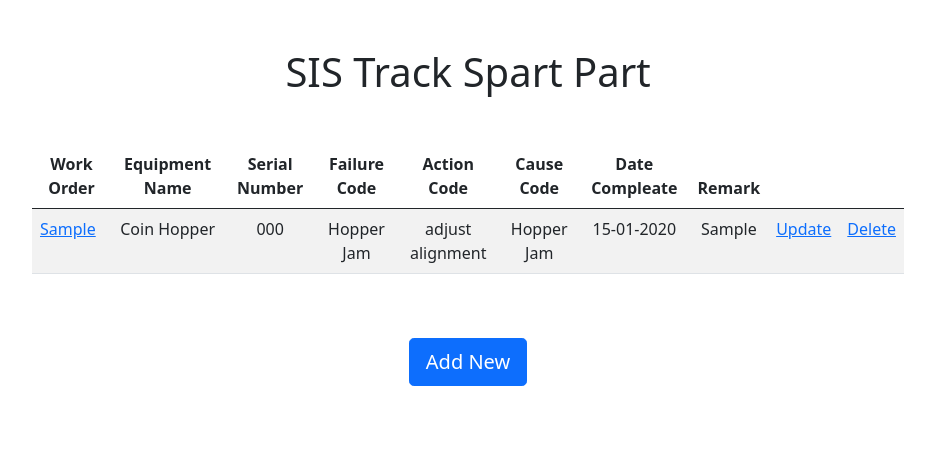
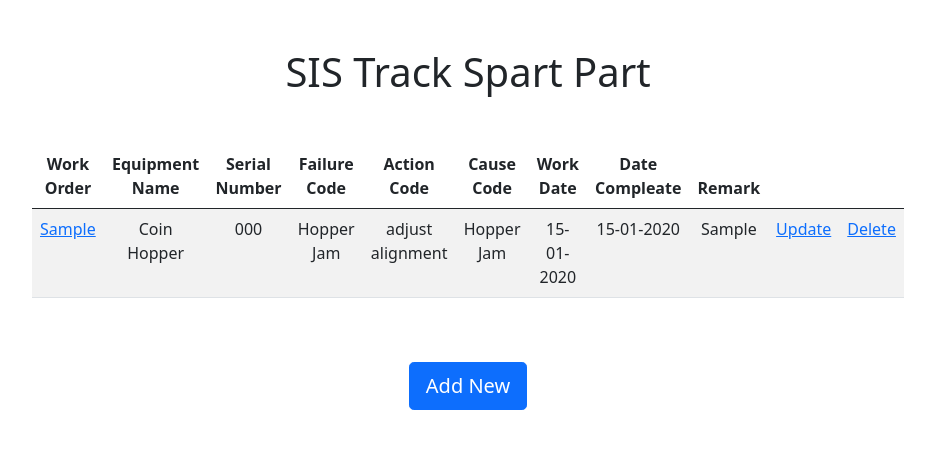
Before and after one commit to wiratR/sis-stock-managements, a Django app: page / in a window 1280 px wide. Shown: the part 56-505 px from the top of the page, without its empty margins (172-1107 px from the left). Run offline with Django 4.2, Linux system fonts and the light colour scheme; data comes from the database, SQL or seed files in the repository; tables that the repository leaves empty hold one stand-in row (values such as "Sample post"); some libraries are stand-ins or nearby versions.

Commit message:
add 'work date' in Track

```diff
--- a/tracks/models.py
+++ b/tracks/models.py
@@ -48,6 +48,7 @@ class Track(models.Model):
     failureCode   = models.ForeignKey(FailureCode, on_delete=models.SET_NULL, null=True)
     actionCode    = models.ForeignKey(ActionCode, on_delete=models.SET_NULL, null=True)
     causeCode     = models.ForeignKey(CauseCode, on_delete=models.SET_NULL, null=True)
+    workDate      = models.DateField(_('Work Date'), null=True)
     compleateDate = models.DateField(_('Compleate Date'), null=True)
     remark        = models.CharField(_('Remark'), max_length=125, null=True, blank=True)
 
--- a/tracks/templates/tracks/track_detail.html
+++ b/tracks/templates/tracks/track_detail.html
@@ -18,6 +18,8 @@
                     <tr>
                         <td>{{label | upper}}</td>
                         {%if label == 'Compleate Date' %}
+                            <td>{{value | date:'d-m-Y'}}</td>
+                        {%elif label == 'Work Date' %}
                             <td>{{value | date:'d-m-Y'}}</td>
                         {%elif label == 'Remark'%}
                             {% if value == None %}
--- a/tracks/templates/tracks/track_form.html
+++ b/tracks/templates/tracks/track_form.html
@@ -42,6 +42,9 @@
                 </div>
                 <div class="form-group col-6">
                     {{ form.causeCode|as_crispy_field }}
+                </div>
+                <div class="form-group col-6">
+                    {{ form.workDate|as_crispy_field }}
                 </div>
                 <div class="form-group col-6">
                     {{ form.compleateDate|as_crispy_field }}
--- a/tracks/templates/tracks/track_list.html
+++ b/tracks/templates/tracks/track_list.html
@@ -20,6 +20,7 @@
                 <th class="text-center" scope="col">Failure Code</th>
                 <th class="text-center" scope="col">Action Code</th>
                 <th class="text-center" scope="col">Cause Code</th>
+                <th class="text-center" scope="col">Work Date</th>
                 <th class="text-center" scope="col">Date Compleate</th>
                 <th class="text-center" scope="col">Remark</th>
                 <th></th>
@@ -36,6 +37,7 @@
                 <td class="text-center">{{track.failureCode}}</td>
                 <td class="text-center">{{track.actionCode}}</td>
                 <td class="text-center">{{track.causeCode}}</td>
+                <td class="text-center">{{ track.workDate | date:'d-m-Y' }}</td>
                 <td class="text-center">{{ track.compleateDate | date:'d-m-Y' }}</td> {% comment %} update format date "date:'d-m-Y'" {% endcomment %}
                 {% if track.remark == None %}
                     <td class="text-center"></td>
--- a/tracks/views.py
+++ b/tracks/views.py
@@ -13,7 +13,7 @@ from django.shortcuts import render
 class TrackBaseView(View):
     model = Track
     # fields = ['workOrder', 'equipmentName',
-    #           'serialNumber', 'failureCode', 'actionCode', 'causeCode', 'compleateDate', 'remark']
+    #           'serialNumber', 'failureCode', 'actionCode', 'causeCode', 'workDate', 'compleateDate', 'remark']
     fields = '__all__'
     success_url = reverse_lazy('tracks:all')
 
@@ -39,6 +39,7 @@ class TrackCreateView(LoginRequiredMixin, TrackBaseView, CreateView):
         '''add date picker in forms'''
         form = super(TrackCreateView, self).get_form()
         form.fields['compleateDate'].widget = DatePickerInput(options={"format": "DD-MM-YYYY"})
+        form.fields['workDate'].widget = DatePickerInput(options={"format": "DD-MM-YYYY"})
         return form
 
 
@@ -49,6 +50,7 @@ class TrackUpdateView(LoginRequiredMixin, TrackBaseView, UpdateView):
         '''add date picker in forms'''
         form = super(TrackUpdateView, self).get_form()
         form.fields['compleateDate'].widget = DatePickerInput(options={"format": "DD-MM-YYYY"})
+        form.fields['workDate'].widget = DatePickerInput(options={"format": "DD-MM-YYYY"})
         return form
 
 
```
Also changed, not shown: tracks/migrations/0002_track_workdate.py (added).
